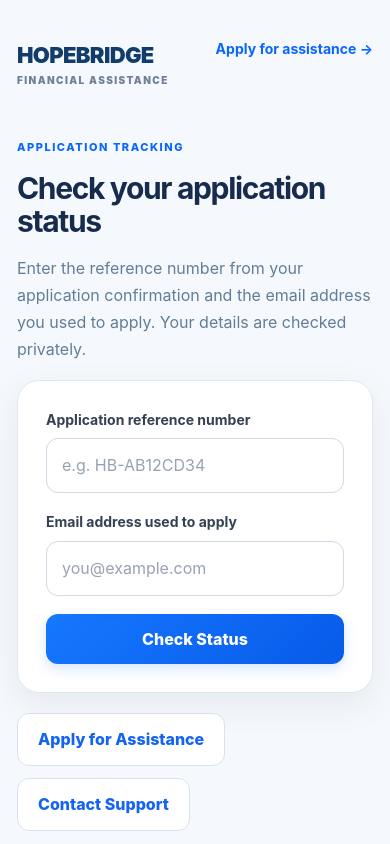
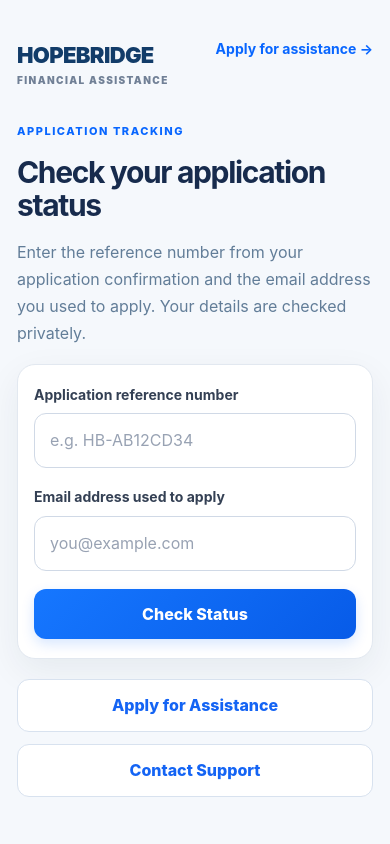
Before and after one commit to agentsarahmitchell56-code/USHopeBridge, a Next.js app: page /status in a window 390 px wide. Shown: the top 844 px of the page. Built offline with nearby package versions, Linux system fonts and the light colour scheme; no server answers.

Commit message:
Polish status tracker and responsive result cards

```diff
--- a/app/globals.css
+++ b/app/globals.css
@@ -538,3 +538,25 @@ input, select, textarea { max-width: 100%; }
 @media (prefers-reduced-motion: reduce) {
   *, *::before, *::after { scroll-behavior: auto !important; animation-duration: .01ms !important; animation-iteration-count: 1 !important; transition-duration: .01ms !important; }
 }
+
+
+/* Application status tracker */
+.status-page-wrap { max-width: 760px; margin-top: 34px; }
+.status-search-form { padding: clamp(20px, 4vw, 30px); border-radius: 18px; }
+.status-result-card { margin-top: 22px; padding: clamp(20px, 4vw, 30px); border-radius: 18px; }
+.status-result-card > h2 { letter-spacing: -.03em; }
+.status-current-panel {
+  padding: 20px; border-radius: 14px; background: linear-gradient(135deg, #edf5ff, #f5f9ff);
+  border: 1px solid #d8e8ff; margin: 20px 0;
+}
+.status-current-panel > div:last-child { font-size: 23px !important; letter-spacing: -.03em; }
+.status-payment-panel { padding: 20px; border: 1px solid #e2e8f0; border-radius: 14px; margin: 16px 0; background: #fff; }
+.status-payment-panel > div:nth-child(2) { letter-spacing: -.02em; }
+.status-actions .btn { flex: 1 1 180px; }
+.status-search-form button { min-height: 48px; }
+@media (max-width: 600px) {
+  .status-result-card, .status-search-form { padding: 19px 16px; }
+  .status-current-panel, .status-payment-panel { padding: 15px; }
+  .status-actions { display: grid !important; }
+  .status-actions .btn { width: 100%; }
+}
```
